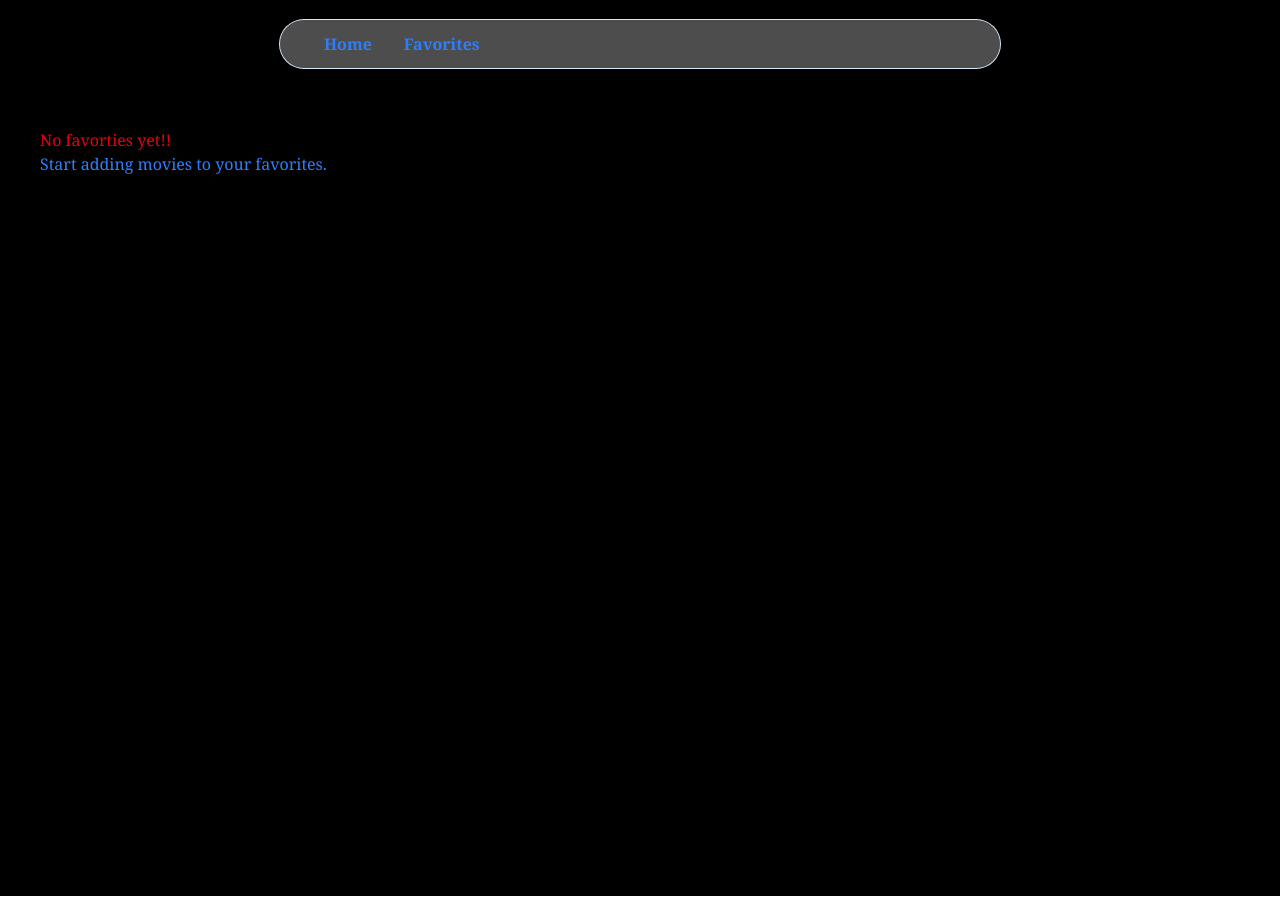
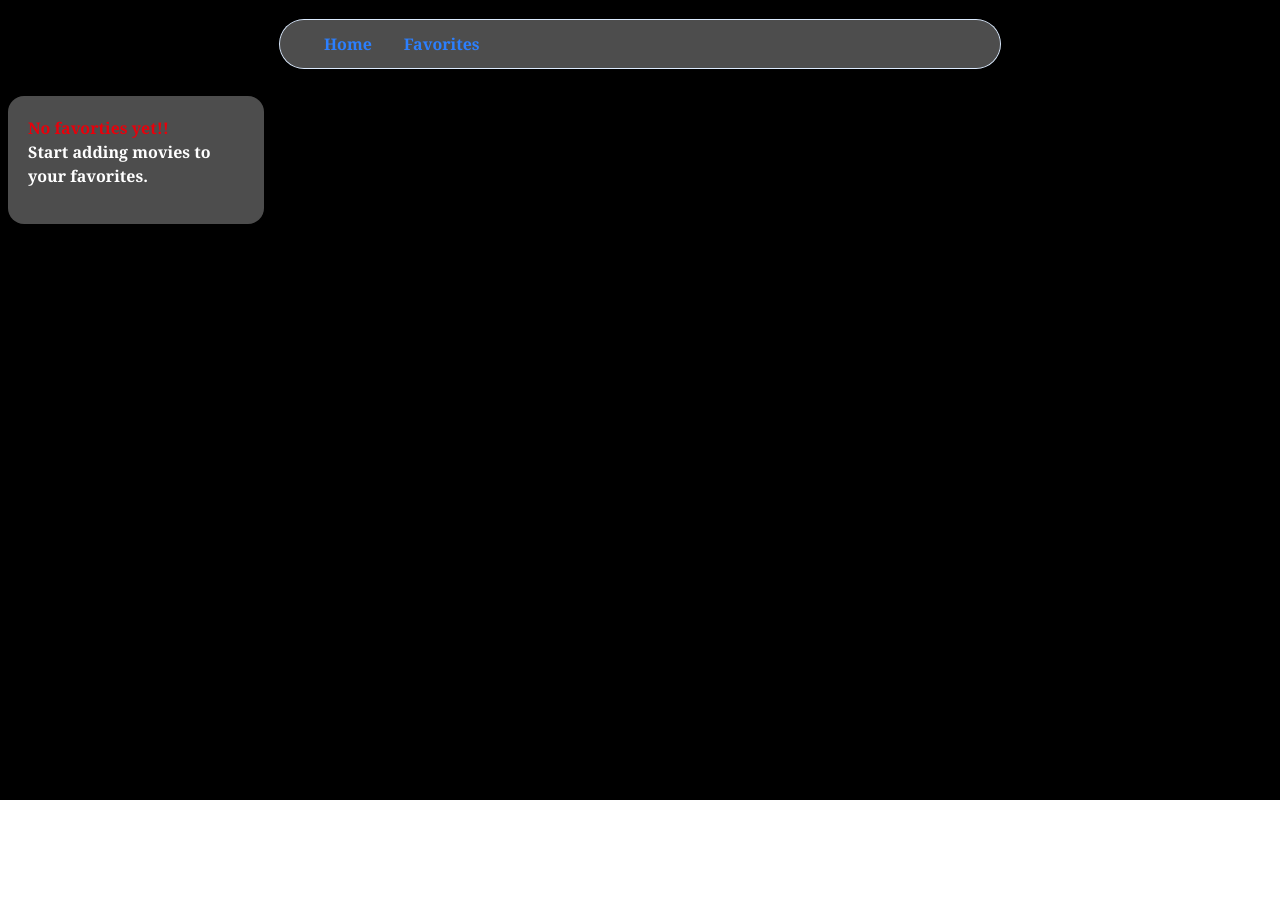
Before and after one commit to Raymond-dev1/Movie-Recommendation-App, a React (Vite) app: page /favorites in a window 1280 px wide. After the commit the page ends 800 px from the top, so only its background shows below. Built offline with nearby package versions, Linux system fonts and the light colour scheme.

Commit message:
add styles to favorites page

```diff
--- a/src/App.jsx
+++ b/src/App.jsx
@@ -1,4 +1,3 @@
-import { useState } from "react";
 import Home from "./pages/Home";
 import Favorite from "./pages/favorites";
 import { Routes, Route } from "react-router-dom";
--- a/src/pages/favorites.jsx
+++ b/src/pages/favorites.jsx
@@ -7,9 +7,9 @@ export default function favorite() {
   if (favorites.length > 0) {
     console.log("favorites from fav page:", favorites);
     return (
-      <div className="m-2 min-h-screen bg-black ">
-        <h2 className="bg-white rounded-full p-2">Your Favorites</h2>
-        <div className="movie-card inline-grid grid-cols-3 gap-4 shadow-xl ">
+      <div className="m-2 min-h-screen bg-black  ">
+        <h2 className="bg-white rounded-ee-2xl  p-2 shadow-3xl font-bold m-1 absolute top-19 left-0">Your Favorites</h2>
+        <div className="movie-card inline-grid grid-cols-3 gap-4 shadow-xl p-3">
           {favorites.map((movie) => (
             <MovieCard key={movie.id} movie={movie} />
           ))}
@@ -19,9 +19,9 @@ export default function favorite() {
   }
 
   return (
-    <div className="favorites-empty bg-black p-8 m-2 min-h-screen ">
+    <div className="favorites-empty  font-extrabold   px-5 py-5 rounded-2xl m-2 h-32 w-64 bg-white/30 backdrop-blur-sm ">
       <h3 className="text-red-600">No favorties yet!!</h3>
-      <p>Start adding movies to your favorites.</p>
+      <p className="text-white">Start adding movies to your favorites.</p>
     </div>
   );
 }
```
